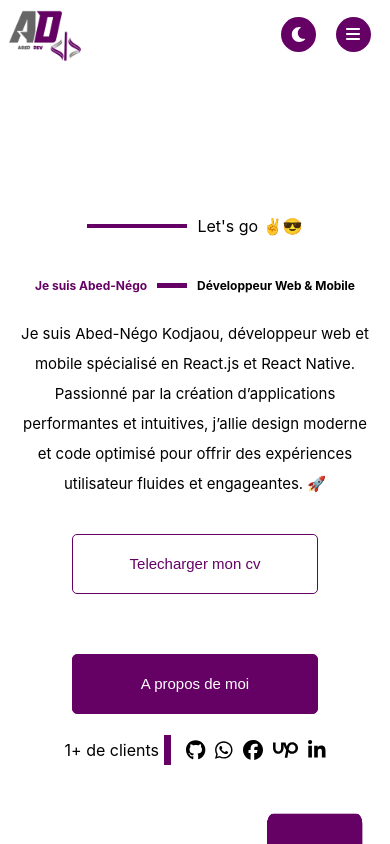
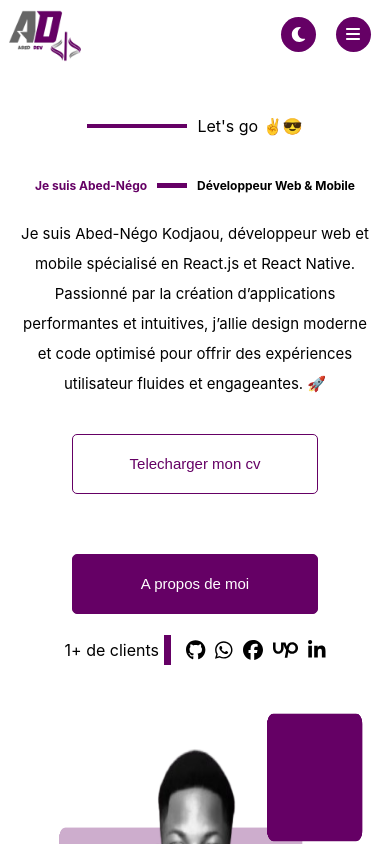
Before and after one commit to kodjaouabed/AbedDev, a React (Create React App) app in the folder front-end/: page / in a window 390 px wide. Shown: the top 844 px of the page. Built offline with nearby package versions, Linux system fonts and the light colour scheme; no server answers.

Commit message:
nddnndhd

```diff
--- a/front-end/src/script/acceuil.css
+++ b/front-end/src/script/acceuil.css
@@ -202,6 +202,9 @@ section .container_info  .conteneur_button button a{
     nav .container_navigation .link{
         display: none;
     }
+    section{
+        margin-top: 0px;
+    }
     section .container_image{
         width: 100%;
         display: flex;
```
